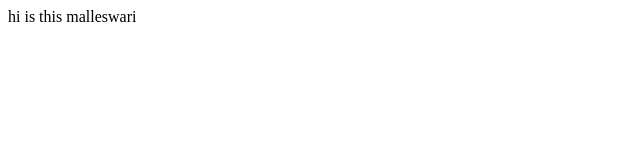
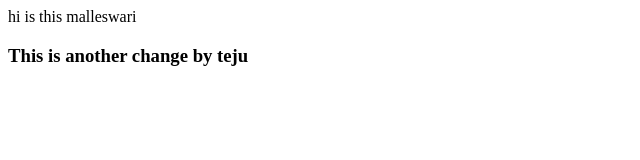
Before and after one commit to raavimalleswari/collavoratormalli, a plain HTML site: page index.html in a window 1280 px wide. Shown: the whole page, without its empty margins (0-640 px from the left). Drawn offline with Linux system fonts and the light colour scheme.

Commit message:
teja here

```diff
--- a/index.html
+++ b/index.html
@@ -7,5 +7,7 @@
 </head>
 <body>
     hi is this malleswari
+
+    <h3>This is another change by teju</h3>
 </body>
 </html>
```
